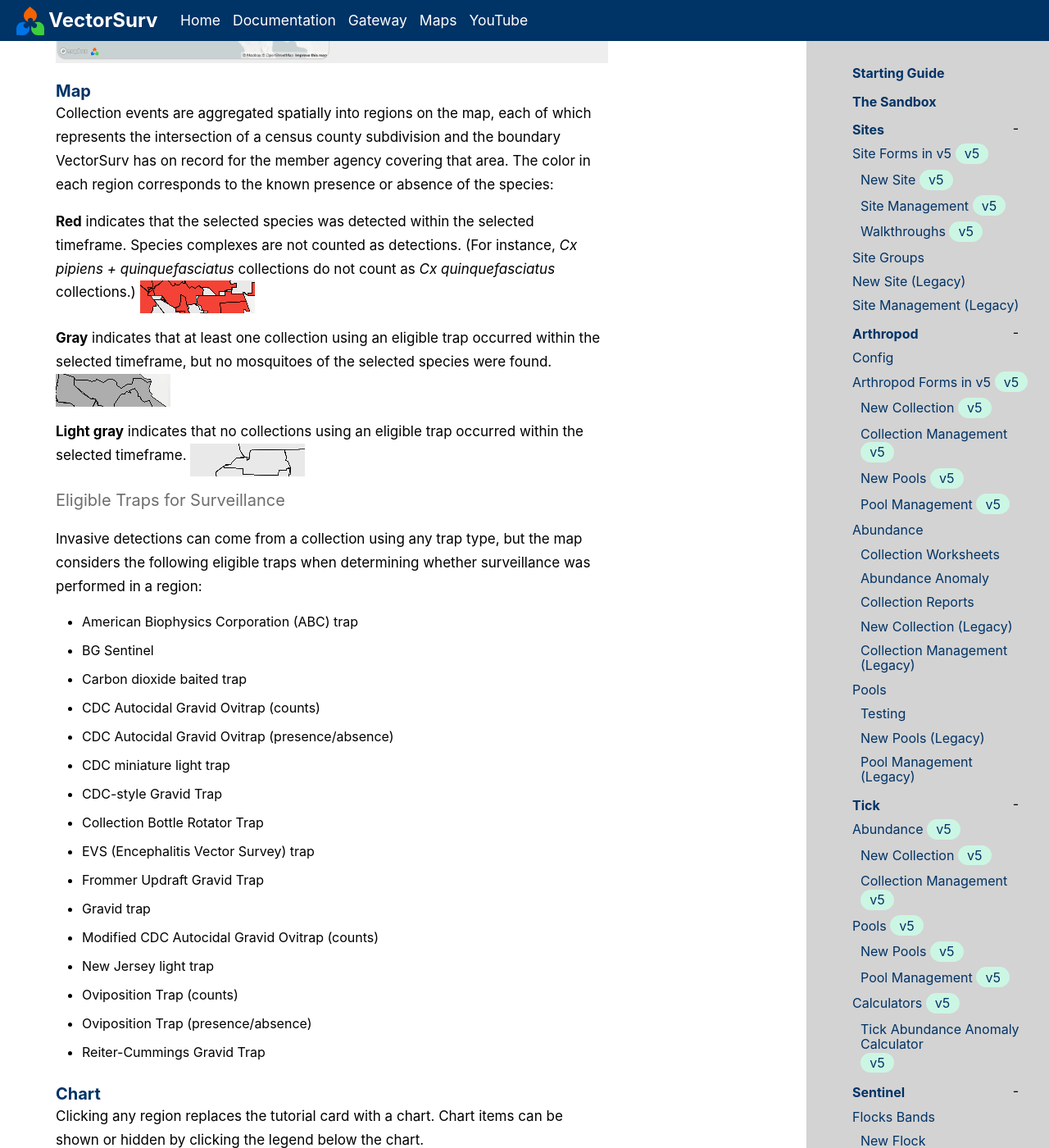
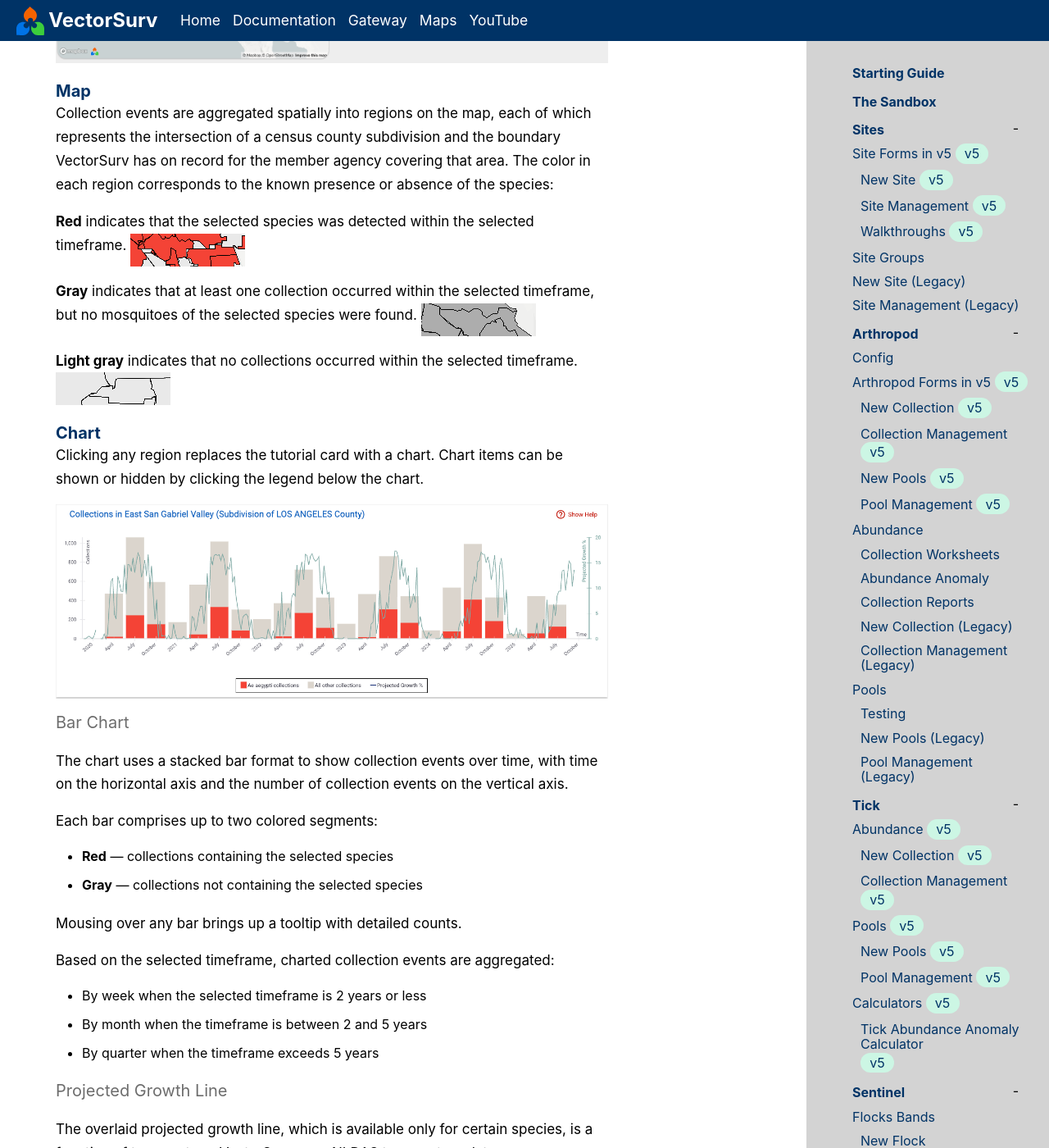
Before and after one commit to tlvaldepena/vectorsurv.org, a Jekyll site: the page built from _docs/maps/invasive.md, in a window 1280 px wide and 1400 px high, scrolled down 587 px. Shown: the whole window at 82% size. Built offline with Jekyll 4.4.1, drawn with Linux system fonts in a browser that asks for light colours.

Commit message:
Update/inva map no q (#72)
* Remove mention of complexes

* Remove mention of trap types

```diff
--- a/_docs/maps/invasive.md
+++ b/_docs/maps/invasive.md
@@ -12,32 +12,11 @@ The [VectorSurv invasive map](https://maps.vectorsurv.org/invasive) shows the sp
 
 Collection events are aggregated spatially into regions on the map, each of which represents the intersection of a census county subdivision and the boundary VectorSurv has on record for the member agency covering that area. The color in each region corresponds to the known presence or absence of the species:
 
-**Red** indicates that the selected species was detected within the selected timeframe. Species complexes are not counted as detections. (For instance, _Cx pipiens + quinquefasciatus_ collections do not count as _Cx quinquefasciatus_ collections.) ![Map showing regions in red where the selected species was detected.](/assets/images/docs/invasive-map-detections.png)
+**Red** indicates that the selected species was detected within the selected timeframe. ![Map showing regions in red where the selected species was detected.](/assets/images/docs/invasive-map-detections.png)
 
-**Gray** indicates that at least one collection using an eligible trap occurred within the selected timeframe, but no mosquitoes of the selected species were found. ![Map showing regions in gray where collections occurred but the selected species was not found.](/assets/images/docs/invasive-map-no-detections.png)
+**Gray** indicates that at least one collection occurred within the selected timeframe, but no mosquitoes of the selected species were found. ![Map showing regions in gray where collections occurred but the selected species was not found.](/assets/images/docs/invasive-map-no-detections.png)
 
-**Light gray** indicates that no collections using an eligible trap occurred within the selected timeframe. ![Map showing regions in light gray where no applicable collections occurred.](/assets/images/docs/invasive-map-no-surv.png)
-
-#### Eligible Traps for Surveillance
-
-Invasive detections can come from a collection using any trap type, but the map considers the following eligible traps when determining whether surveillance was performed in a region:
-
-- American Biophysics Corporation (ABC) trap
-- BG Sentinel
-- Carbon dioxide baited trap
-- CDC Autocidal Gravid Ovitrap (counts)
-- CDC Autocidal Gravid Ovitrap (presence/absence)
-- CDC miniature light trap
-- CDC-style Gravid Trap
-- Collection Bottle Rotator Trap
-- EVS (Encephalitis Vector Survey) trap
-- Frommer Updraft Gravid Trap
-- Gravid trap
-- Modified CDC Autocidal Gravid Ovitrap (counts)
-- New Jersey light trap
-- Oviposition Trap (counts)
-- Oviposition Trap (presence/absence)
-- Reiter-Cummings Gravid Trap
+**Light gray** indicates that no collections occurred within the selected timeframe. ![Map showing regions in light gray where no applicable collections occurred.](/assets/images/docs/invasive-map-no-surv.png)
 
 ### Chart
 
```
